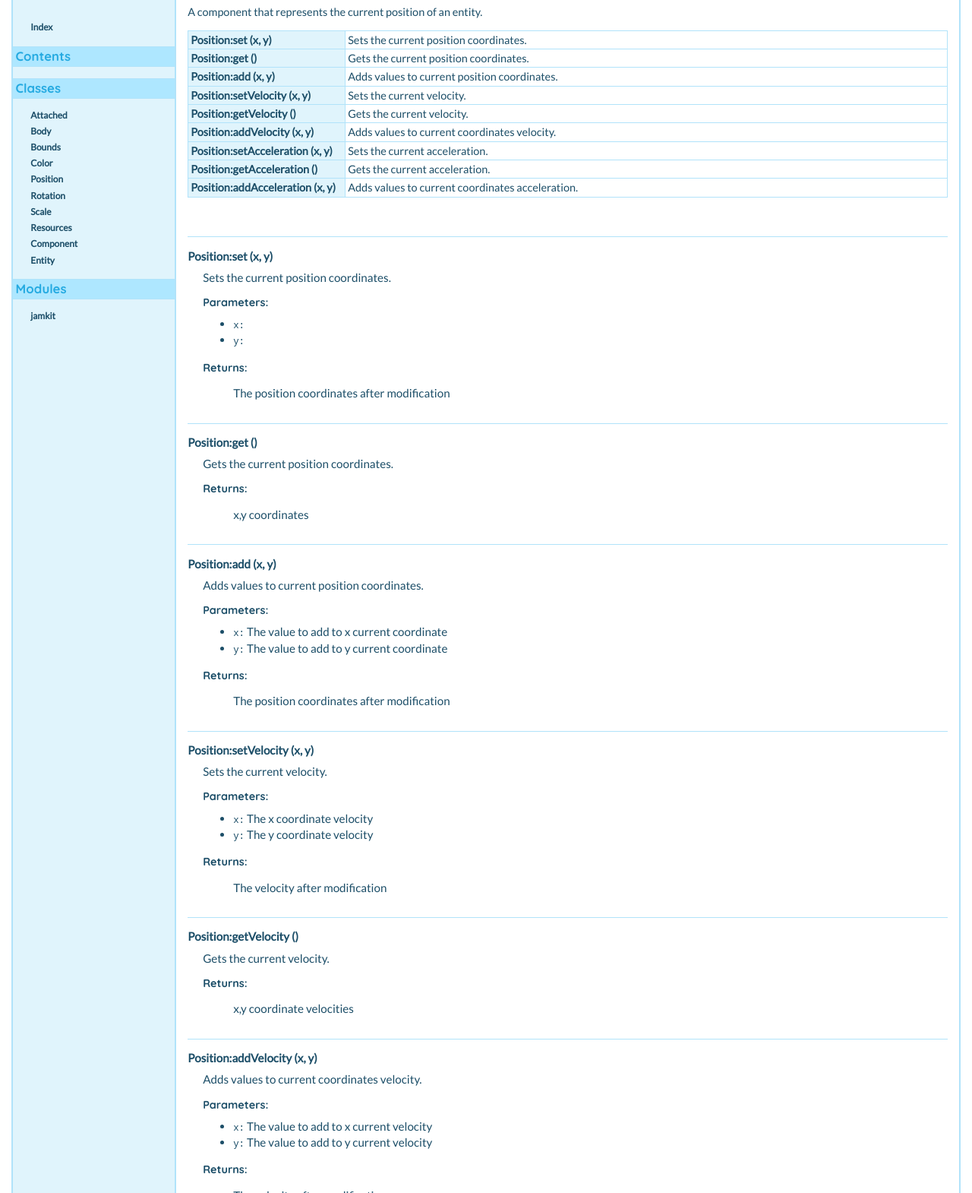
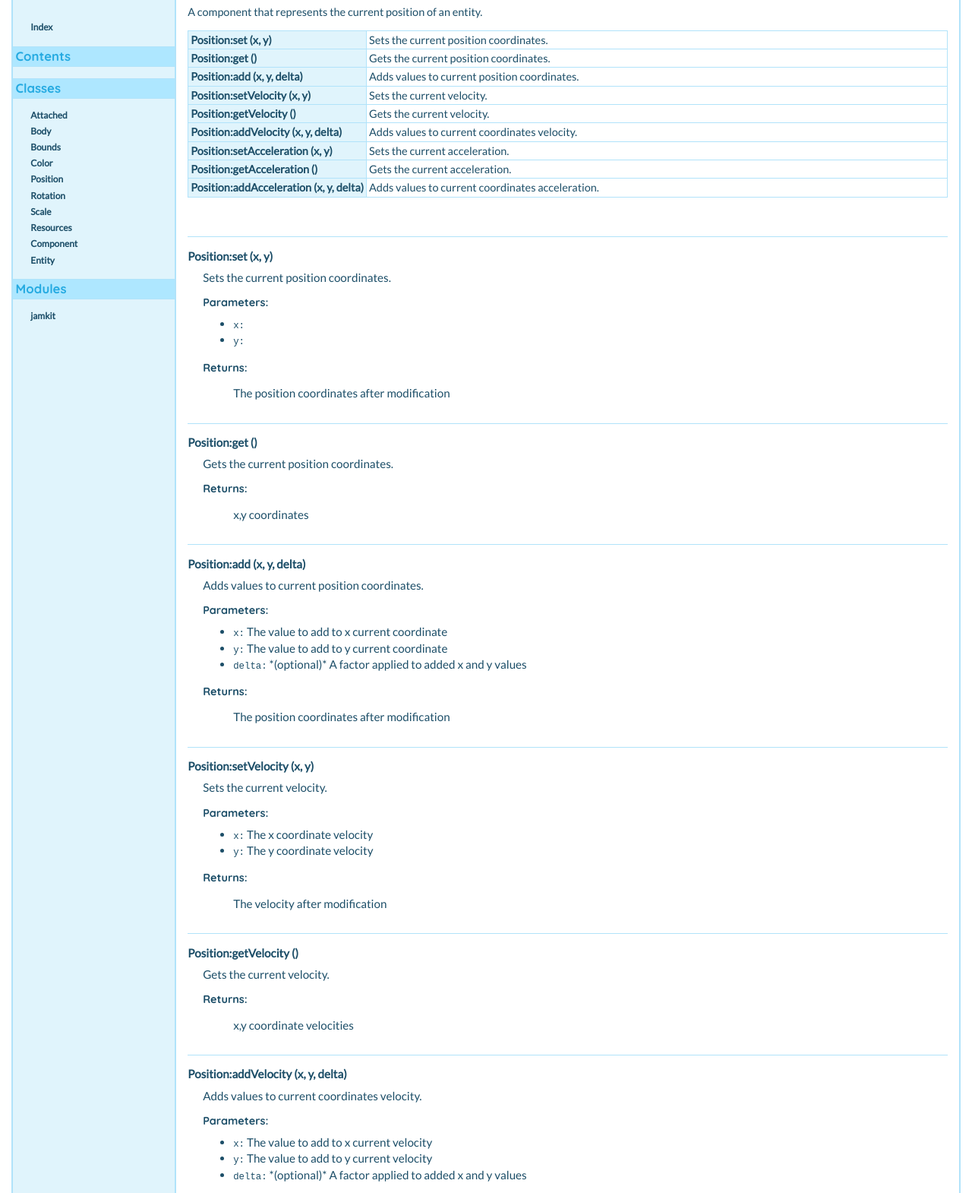
Before and after one commit to aloisdeniel/love-jamkit, a plain HTML site: page doc/classes/Position.html in a window 1280 px wide. Shown: the part 70-1640 px from the top of the page at 76% size. Drawn offline with Linux system fonts and the light colour scheme.

Commit message:
Added delta to add operations.

```diff
--- a/doc/classes/Position.html
+++ b/doc/classes/Position.html
@@ -74,7 +74,7 @@
 	<td class="summary">Gets the current position coordinates.</td>
 	</tr>
 	<tr>
-	<td class="name" nowrap><a href="#Position:add">Position:add (x, y)</a></td>
+	<td class="name" nowrap><a href="#Position:add">Position:add (x, y, delta)</a></td>
 	<td class="summary">Adds values to current position coordinates.</td>
 	</tr>
 	<tr>
@@ -86,7 +86,7 @@
 	<td class="summary">Gets the current velocity.</td>
 	</tr>
 	<tr>
-	<td class="name" nowrap><a href="#Position:addVelocity">Position:addVelocity (x, y)</a></td>
+	<td class="name" nowrap><a href="#Position:addVelocity">Position:addVelocity (x, y, delta)</a></td>
 	<td class="summary">Adds values to current coordinates velocity.</td>
 	</tr>
 	<tr>
@@ -98,7 +98,7 @@
 	<td class="summary">Gets the current acceleration.</td>
 	</tr>
 	<tr>
-	<td class="name" nowrap><a href="#Position:addAcceleration">Position:addAcceleration (x, y)</a></td>
+	<td class="name" nowrap><a href="#Position:addAcceleration">Position:addAcceleration (x, y, delta)</a></td>
 	<td class="summary">Adds values to current coordinates acceleration.</td>
 	</tr>
 </table>
@@ -159,7 +159,7 @@
 </dd>
     <dt>
     <a name = "Position:add"></a>
-    <strong>Position:add (x, y)</strong>
+    <strong>Position:add (x, y, delta)</strong>
     </dt>
     <dd>
     Adds values to current position coordinates.
@@ -172,6 +172,9 @@
         </li>
         <li><span class="parameter">y</span>
          The value to add to y current coordinate
+        </li>
+        <li><span class="parameter">delta</span>
+         *(optional)* A factor applied to added x and y values
         </li>
     </ul>
 
@@ -234,7 +237,7 @@
 </dd>
     <dt>
     <a name = "Position:addVelocity"></a>
-    <strong>Position:addVelocity (x, y)</strong>
+    <strong>Position:addVelocity (x, y, delta)</strong>
     </dt>
     <dd>
     Adds values to current coordinates velocity.
@@ -247,6 +250,9 @@
         </li>
         <li><span class="parameter">y</span>
          The value to add to y current velocity
+        </li>
+        <li><span class="parameter">delta</span>
+         *(optional)* A factor applied to added x and y values
         </li>
     </ul>
 
@@ -309,7 +315,7 @@
 </dd>
     <dt>
     <a name = "Position:addAcceleration"></a>
-    <strong>Position:addAcceleration (x, y)</strong>
+    <strong>Position:addAcceleration (x, y, delta)</strong>
     </dt>
     <dd>
     Adds values to current coordinates acceleration.
@@ -322,6 +328,9 @@
         </li>
         <li><span class="parameter">y</span>
          The value to add to y current acceleration
+        </li>
+        <li><span class="parameter">delta</span>
+         *(optional)* A factor applied to added x and y values
         </li>
     </ul>
 
@@ -342,7 +351,7 @@
 </div> <!-- id="main" -->
 <div id="about">
 <i>generated by <a href="http://github.com/stevedonovan/LDoc">LDoc 1.4.3</a></i>
-<i style="float:right;">Last updated 2016-02-05 08:39:39 </i>
+<i style="float:right;">Last updated 2016-02-05 08:44:31 </i>
 </div> <!-- id="about" -->
 </div> <!-- id="container" -->
 </body>
```
Also changed, not shown: doc/classes/Attached.html (+1 -1 lines), doc/classes/Body.html (+1 -1 lines), doc/classes/Bounds.html (+1 -1 lines), doc/classes/Color.html (+1 -1 lines), doc/classes/Component.html (+1 -1 lines), doc/classes/Entity.html (+1 -1 lines), doc/classes/Resources.html (+1 -1 lines), doc/classes/Rotation.html (+1 -1 lines), doc/classes/Scale.html (+1 -1 lines), doc/index.html (+1 -1 lines), doc/modules/jamkit.html (+1 -1 lines), 1 other file.
